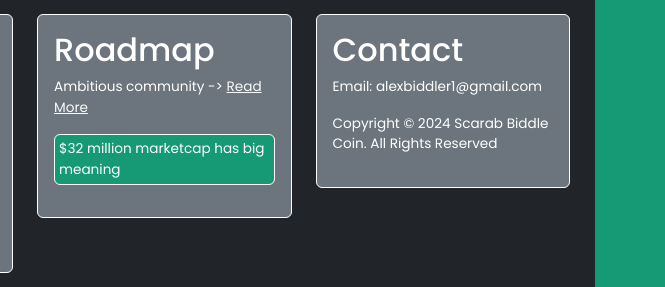
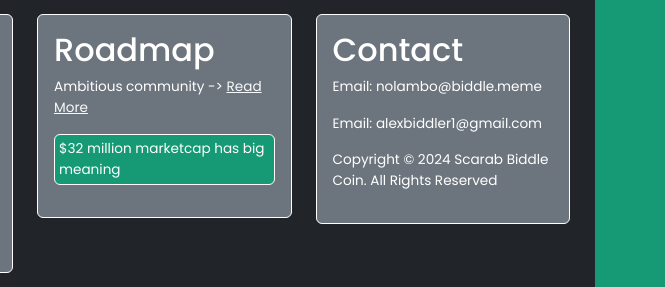
Before and after one commit to AlexTheBiddler/ScarabBiddle, a plain HTML site: page index.html in a window 1280 px wide. Shown: the part 2149-2436 px from the top of the page, 615-1280 px from the left. Drawn offline with nearby package versions, Linux system fonts and the light colour scheme.

Commit message:
Update index.html

```diff
--- a/index.html
+++ b/index.html
@@ -339,6 +339,7 @@
                   <div id="contact" class="col-md-3 col-lg-3">
                       <div class="p-3 border border-white rounded bg-secondary text-white">
                           <h2>Contact</h2>
+                          <p aria-label="Email: nolambo@biddle.meme" style="font-size: 0.85rem;">Email: nolambo@biddle.meme </p>
                           <p aria-label="Email: alexbiddler1@gmail.com" style="font-size: 0.85rem;">Email: alexbiddler1@gmail.com</p>
                           <p style="font-size: 0.85rem;">Copyright © 2024 Scarab Biddle Coin. All Rights Reserved</p>
                       </div>
```
